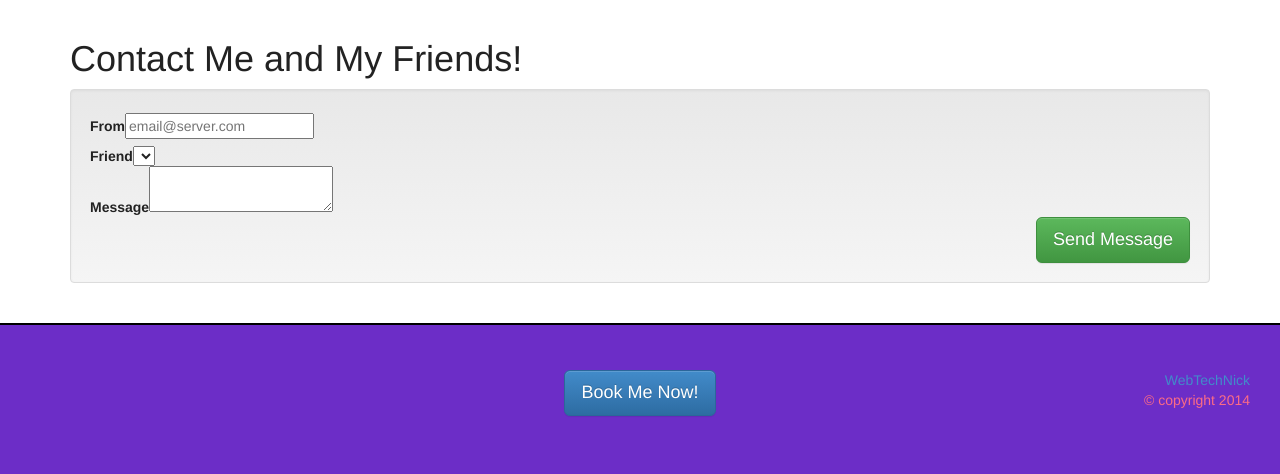
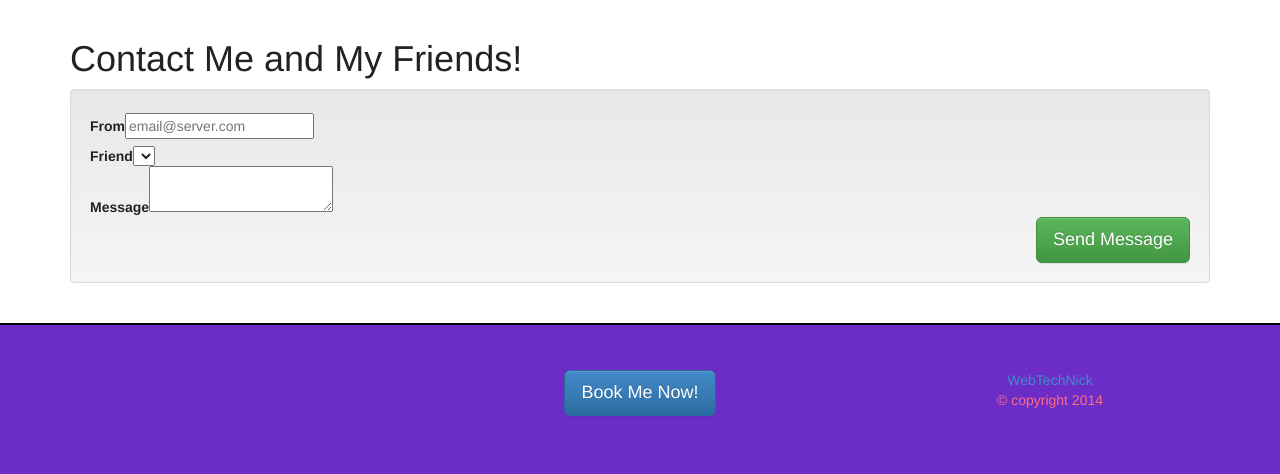
Before and after one commit to webtechnick/deeandfriends, a CakePHP app: template app/View/Pages/contact.ctp in a window 1280 px wide. Shown: the part 261-735 px from the top of the page. Run offline with PHP 8.4 and a stand-in for CakePHP, Linux system fonts and the light colour scheme; the template is opened without the code that fills it, so the values that code supplies are empty; form fields are guessed from the names that the template uses; some libraries are stand-ins or nearby versions.

Commit message:
center it all

```diff
--- a/app/View/Elements/footer.ctp
+++ b/app/View/Elements/footer.ctp
@@ -18,7 +18,7 @@
 	<div class="col-md-4 text-center p5">
 		<?php echo $this->Html->link('Book Me Now!', '/contact', array('class' => 'btn btn-lg btn-primary')) ?>
 	</div>
-	<div class="col-md-4 text-right p5">
+	<div class="col-md-4 text-center p5">
 		<?php echo $this->Html->link('WebTechNick', 'http://www.webtechnick.com') ?><br />
 		&copy; copyright <?php echo date('Y'); ?>
 	</div>
```
